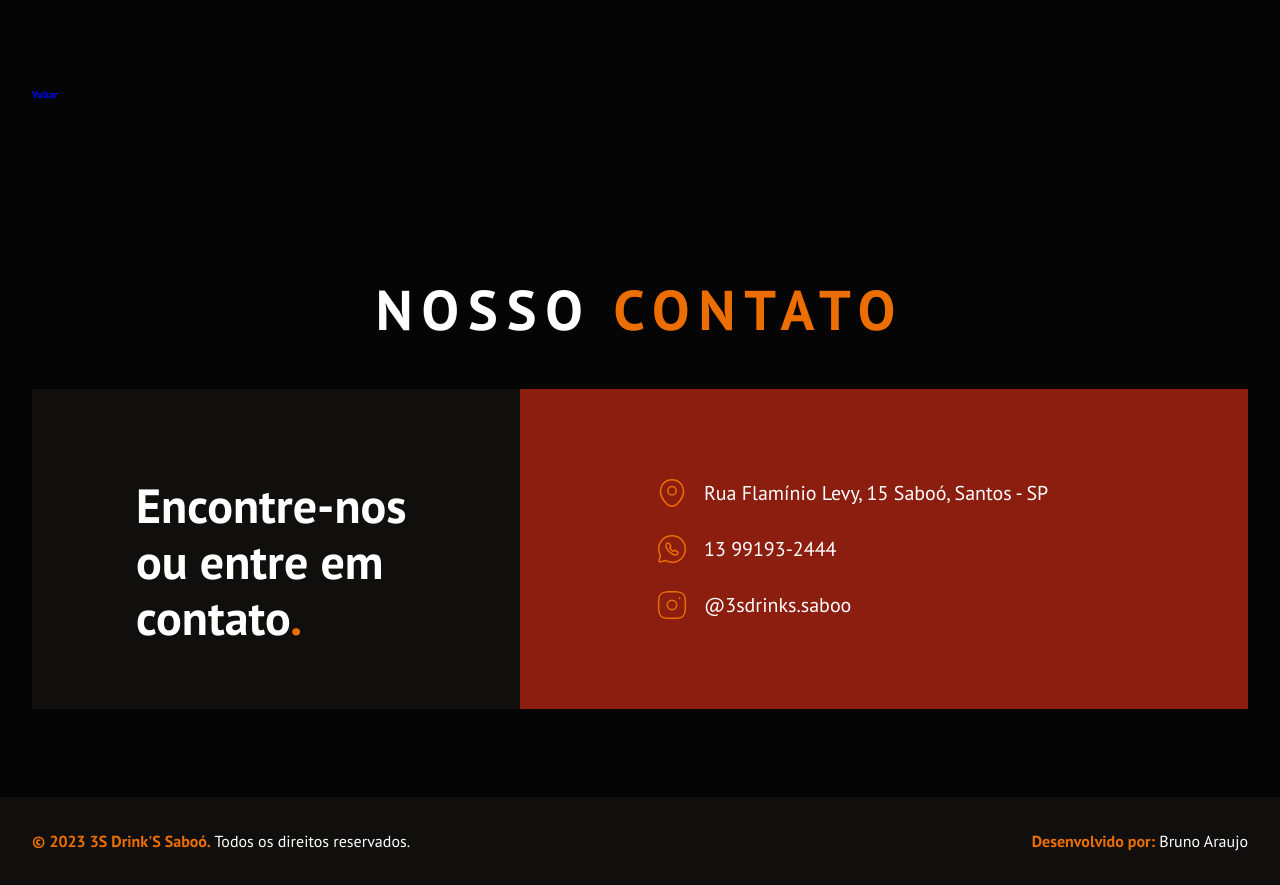
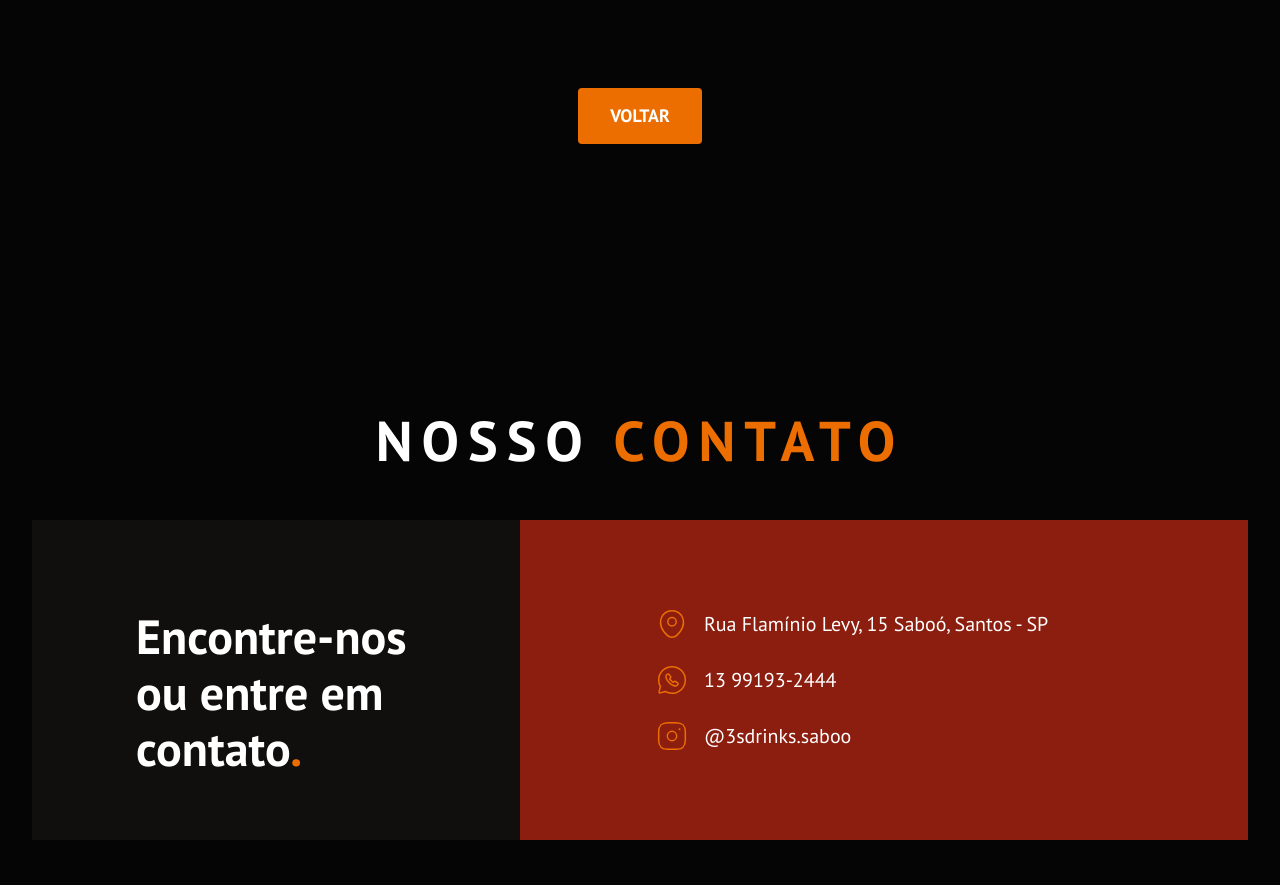
Before and after one commit to brunosantosdesign/3sdrinks, a plain HTML site: page cardapio/gins.html in a window 1280 px wide. Shown: the part 1554-2439 px from the top of the page. Drawn offline with nearby package versions, Linux system fonts and the light colour scheme; files that its build step writes are made by us from their sources; a script that the page names is missing.

Commit message:
Estilizado o botao voltar

```diff
--- a/css/cardapio.css
+++ b/css/cardapio.css
@@ -343,30 +343,34 @@ header nav a:hover {
   line-height: 2.6rem;
 }
 
-/* .s-cardapio-table td:nth-child(1) {
-  padding: 2.4rem;
-  text-align: start;
-  font-weight: 700;
-  color: #FFF;
-  font-family: PT Sans;
-  font-size: 2.4rem;
-  font-style: normal;
+/* Botao Voltar */
+
+.s-btn {
+  display: flex;
+  justify-content: center;
+  align-items: center;
+  flex-wrap: wrap;
+  gap: 1.6rem;
+  margin-bottom: 8.8rem;
+}
+
+.s-btn .btn-voltar {
+  padding: 1.6rem 3.2rem;
+  background: #ec6e00;
+  border-radius: 4px;
+  font-size: 1.8rem;
   font-weight: 700;
   line-height: 2.4rem;
+  color: #fff;
   text-transform: uppercase;
-  letter-spacing: 0.768rem;
+  text-decoration: none;
+  transition: 0.5s;
 }
 
-.s-cardapio-table td:nth-child(2) {
-  padding: 2.4rem;
-  text-align: end;
-  color: #EC6E00;
-  font-family: PT Sans;
-  font-size: 2.4rem;
-  font-style: normal;
-  font-weight: 400;
-  line-height: 2.4rem;
-} */
+.s-btn .btn-voltar:hover {
+  background: #fff;
+  color: #ec6e00;
+}
 
 /* RESPONSIVO */
 
```
